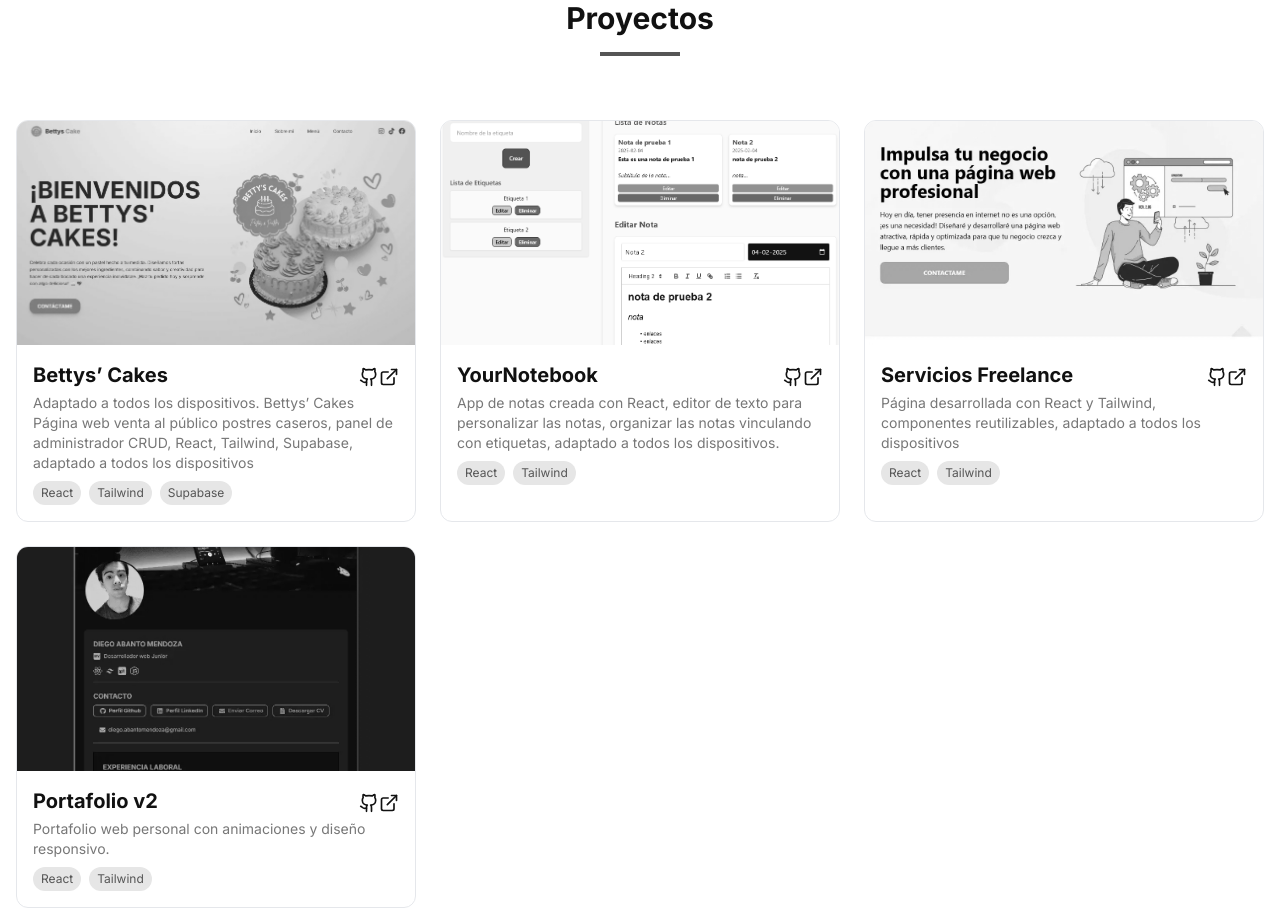
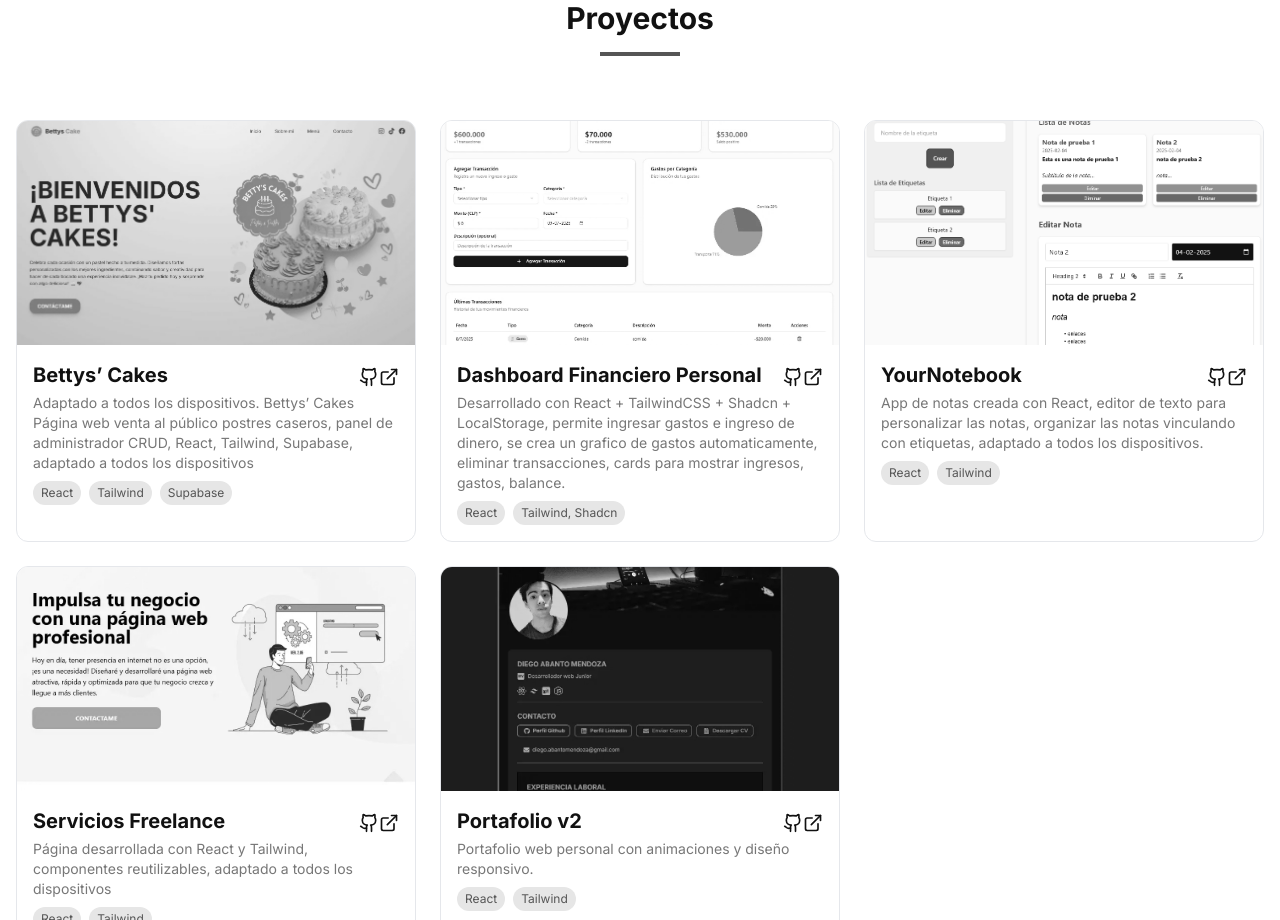
Before and after one commit to R3dgrave/portafolio-diegoam.dev, a React (Vite) app: page / in a window 1280 px wide. Shown: the part 3040-3960 px from the top of the page. Built offline with nearby package versions, Linux system fonts and the light colour scheme.

Commit message:
proyecto Dashboard financiero

```diff
--- a/src/Components/Projects.jsx
+++ b/src/Components/Projects.jsx
@@ -12,6 +12,15 @@ const Projects = () => {
       externalLink: "https://bettys-cake.vercel.app/",
       githubLink: "https://github.com/R3dgrave/bettys_cake",
       technologies: ["React", "Tailwind", "Supabase"],
+    },
+    {
+      title: "Dashboard Financiero Personal",
+      description:
+        "Desarrollado con React + TailwindCSS + Shadcn + LocalStorage, permite ingresar gastos e ingreso de dinero, se crea un grafico de gastos automaticamente, eliminar transacciones, cards para mostrar ingresos, gastos, balance.",
+      image: "/Finantial-Dashboard.webp",
+      externalLink: "https://github.com/R3dgrave/financial-dashboard/",
+      githubLink: "https://financial-dashboard-swart-one.vercel.app/",
+      technologies: ["React", "Tailwind, Shadcn"],
     },
     {
       title: "YourNotebook",
```
Also changed, not shown: public/Finantial-Dashboard.webp (added).
